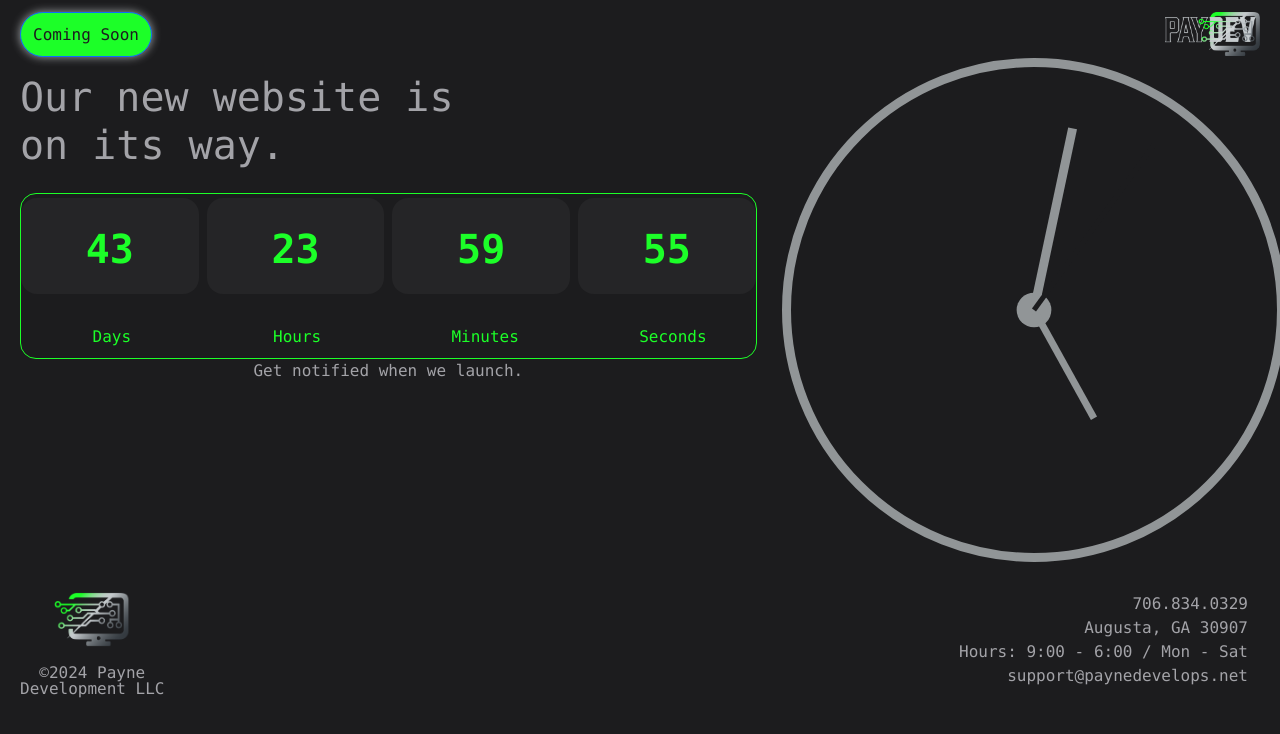
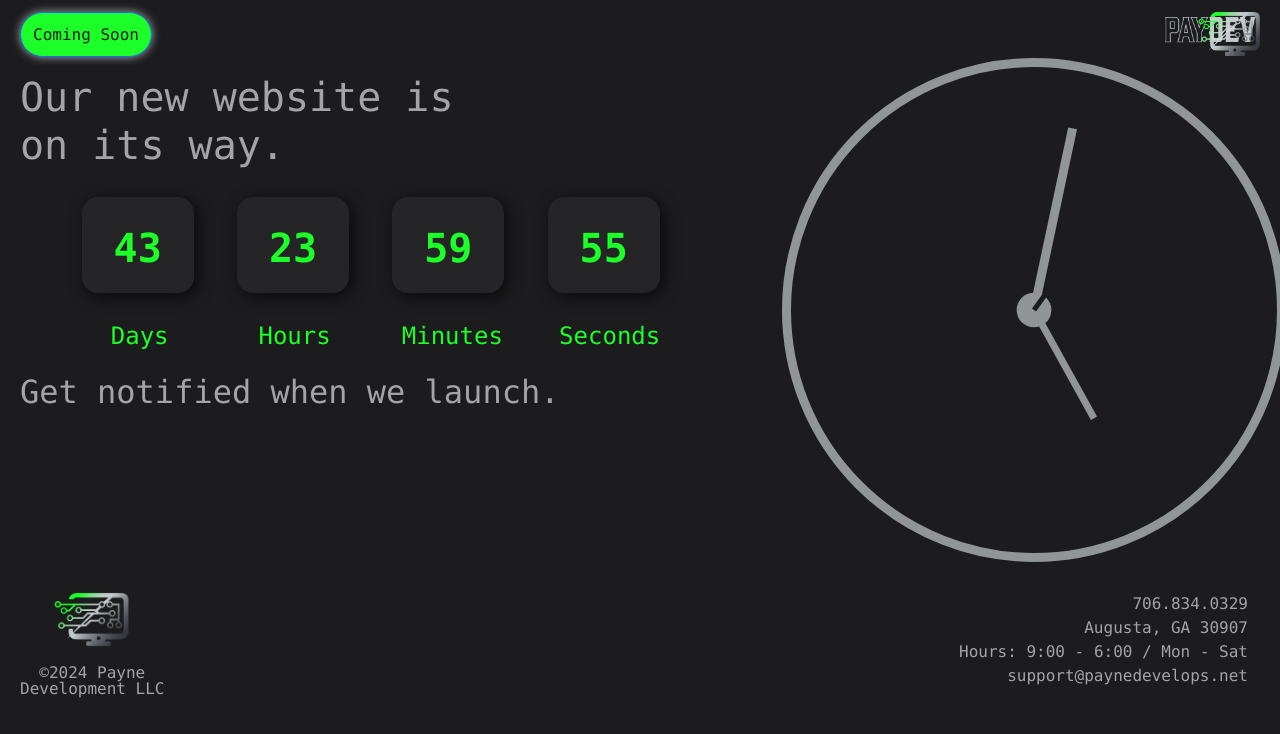
Before and after one commit to bi6poppa/coming-soon-final, a React (Vite) app: page / in a window 1280 px wide. Shown: the top 734 px of the page. Built offline with nearby package versions, Linux system fonts and the light colour scheme.

Commit message:
finished countdown

```diff
--- a/src/App.css
+++ b/src/App.css
@@ -1,3 +1,7 @@
+* {
+  box-sizing: border-box;
+}
+
 #root {
   display: flex;
   background-color: var(--sp-dark);
--- a/src/App.jsx
+++ b/src/App.jsx
@@ -22,7 +22,7 @@ function App() {
           <div className="box-count box-count-square wow fadeInUp" id="countdown">
             <Countdown endDateTime={currentTime.setDate(currentTime.getDate() + 44)} />
           </div>
-          <p className="text-xl" id="launch">Get notified when we launch.</p>
+          <h2 className="text-xl text-start py-3" id="launch">Get notified when we launch.</h2>
         </Col>
         <Col className="col-lg-5">
           <Clock />
--- a/src/components/Countdown/Countdown.module.css
+++ b/src/components/Countdown/Countdown.module.css
@@ -2,14 +2,13 @@
   display: flex;
   flex-direction: row;
   justify-content: center;
-  border: 1px solid #1cff28;
   border-radius: 16px;
   padding: 4px 0px;
   width: 100%;
-  margin: auto;
   max-width: 100%;
   text-transform: capitalize;
   font-size: 1.5rem;
+
 }
 
 .countdownSection span {
@@ -17,6 +16,7 @@
   flex-direction: column;
   align-items: center;
   justify-content: center;
+  width: 7rem;
 }
 
 .dealsCountdown .countdownSection .countdownAmount {
@@ -33,6 +33,7 @@
 
 .countdownAmount {
   background-color: var(--sp-input-bg-dark) !important;
+  box-shadow: var(--apple-box-shadow);
 }
 
 #countdown:hover {
@@ -57,7 +58,7 @@
 }
 
 .dealsCountdown .countdownSection {
-  width: 25%;
+  width: 20%;
 }
 
 .countdownPeriod {
@@ -68,12 +69,6 @@
 #days, #hours, #minutes, #seconds {
   color: #1cff28;
   padding-bottom: 0;
-}
-
-@media only screen and (max-width: 1400px) {
-  #days, #hours, #minutes, #seconds {
-    font-size: 1rem;
-  }
 }
 
 #days:hover, #hours:hover, #minutes:hover, #seconds:hover {
@@ -171,12 +166,6 @@
     max-width: 100%;
   }
 
-  .countdownSection span{
-    display: flex;
-    color: #ffffff;
-  }
-
-
   .countdownAmount .countdownSection .timePart {
     background-color: var(--sp-input-bg-dark) !important;
   }
```
Also changed, not shown: 1 other file (tests, documents, lock files or other folders).
